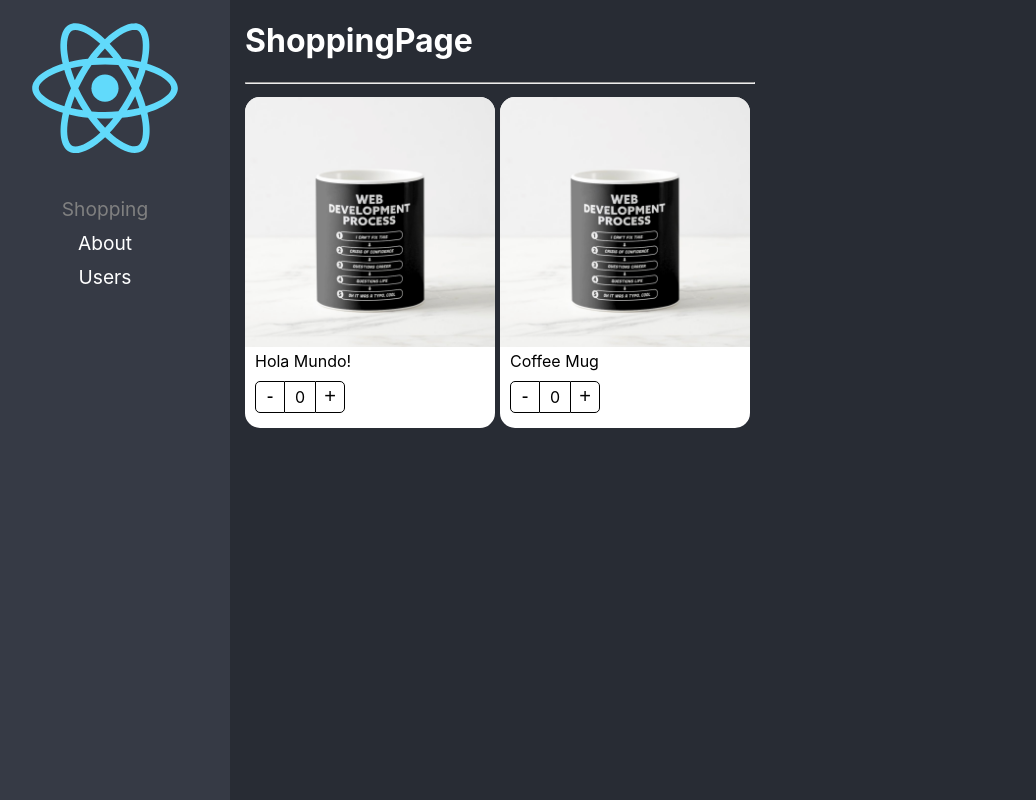
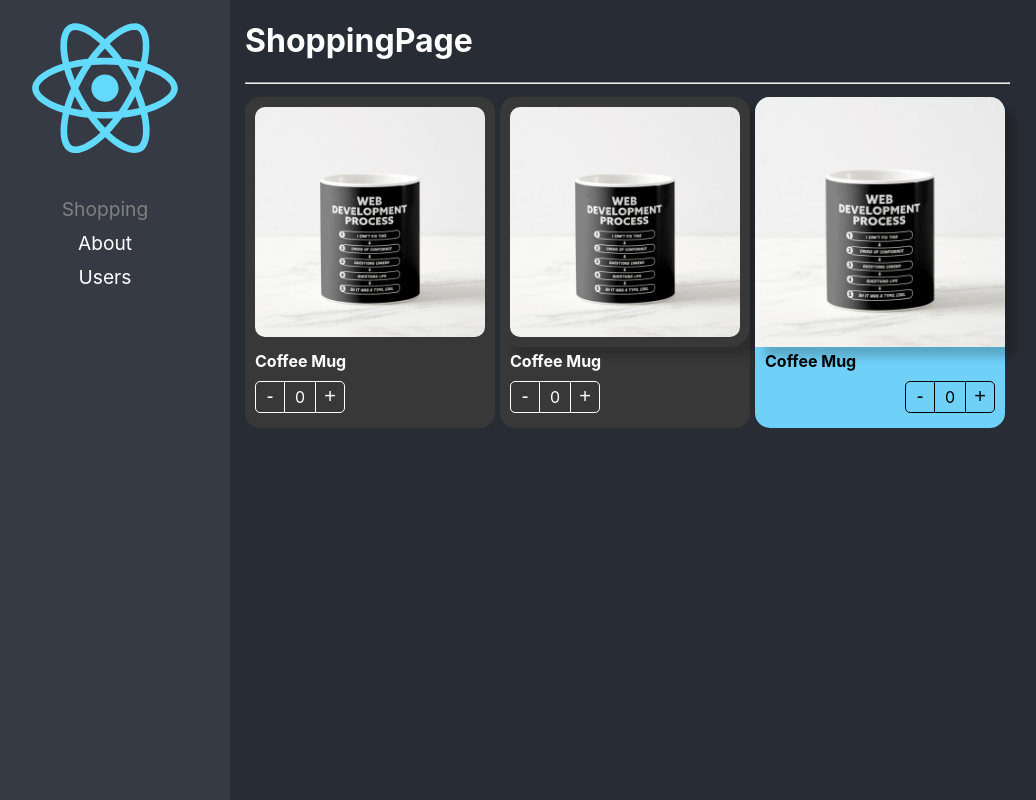
Before and after one commit to ehfloresGT/react-adv, a React (Create React App) app: page /home in a window 1280 px wide. Shown: the whole page, without its empty margins (20-1056 px from the left). Built offline with nearby package versions, Linux system fonts and the light colour scheme.

Commit message:
Commit finally extensible styles

```diff
--- a/src/02-component-patterns/components/ProductButtons.tsx
+++ b/src/02-component-patterns/components/ProductButtons.tsx
@@ -3,12 +3,20 @@
 
 import styles from '../styles/styles.module.css';
 
-export const ProductButtons = () => {
+export interface Props {
+  className?: string;
+  style?: React.CSSProperties;
+}
+
+export const ProductButtons = ({className, style}: Props) => {
 
   const { increaseBy, counter } = useContext(ProductContext);
 
   return (
-    <div className={styles.buttonsContainer}>
+    <div
+      className={`${styles.buttonsContainer} ${className}`}
+      style={style}
+    >
       <button
         type='button'
         className={styles.buttonMinus}
--- a/src/02-component-patterns/components/ProductCard.tsx
+++ b/src/02-component-patterns/components/ProductCard.tsx
@@ -1,14 +1,21 @@
 import { createContext } from 'react';
 
 import { useProduct } from '../hooks/useProduct';
-import { ProductContextProps, ProductCardProps } from '../interfaces/interfaces';
+import { ProductContextProps, Product } from '../interfaces/interfaces';
 
 import styles from '../styles/styles.module.css';
 
 export const ProductContext = createContext({} as ProductContextProps);
 const { Provider } = ProductContext;
 
-export const ProductCard = ({ children, product }: ProductCardProps) => {
+export interface Props {
+  product: Product;
+  children?: React.ReactElement | React.ReactElement[];
+  className?: string;
+  style?: React.CSSProperties;
+}
+
+export const ProductCard = ({ children, product, className, style }: Props) => {
 
   const { counter, increaseBy } = useProduct();
 
@@ -18,7 +25,7 @@
       increaseBy,
       product
     }}>
-      <div className={styles.productCard}>
+      <div className={`${styles.productCard} ${className}`} style={style}>
         { children }
       </div>
     </Provider>
--- a/src/02-component-patterns/components/ProductImage.tsx
+++ b/src/02-component-patterns/components/ProductImage.tsx
@@ -4,7 +4,13 @@
 import styles from '../styles/styles.module.css';
 import noImage from '../assets/no-image.jpg';
 
-export const ProductImage = ({img = ''}) => {
+export interface Props {
+  img?: string;
+  className?: string;
+  style?: React.CSSProperties;
+}
+
+export const ProductImage = ({img, className, style}: Props) => {
 
   const { product } = useContext(ProductContext);
 
@@ -19,6 +25,6 @@
   }
 
   return (
-    <img className={styles.productImg} src={ imgToShow } alt="Product" />
+    <img className={`${styles.productImg} ${className}`} style={style} src={ imgToShow } alt="Product" />
   );
 }
--- a/src/02-component-patterns/components/ProductTitle.tsx
+++ b/src/02-component-patterns/components/ProductTitle.tsx
@@ -3,12 +3,18 @@
 
 import styles from '../styles/styles.module.css';
 
-export const ProductTitle = ({title}: {title?: string}) => {
+export interface Props {
+  className?: string;
+  title?: string;
+  style?: React.CSSProperties;
+}
+
+export const ProductTitle = ({title, className, style}: Props) => {
 
   const { product } = useContext(ProductContext);
 
   return (
-    <span className={styles.productDescription}>
+    <span className={`${styles.productDescription} ${className}`} style={style}>
       { title ? title : product.title }
     </span>
   );
--- a/src/02-component-patterns/pages/ShoppingPage.tsx
+++ b/src/02-component-patterns/pages/ShoppingPage.tsx
@@ -1,4 +1,5 @@
 import { ProductButtons, ProductCard, ProductImage, ProductTitle } from '../components';
+import '../styles/custom-styles.css';
 
 const product = {
   id: '1',
@@ -17,18 +18,33 @@
         flexWrap: 'wrap'
       }}>
 
-        <ProductCard product={product}>
-          <ProductCard.Image />
-          <ProductCard.Title title={'Hola Mundo!'} />
-          <ProductCard.Buttons />
+        <ProductCard
+          product={product}
+          className="bg-dark text-white"
+        >
+          <ProductCard.Image className='custom-image' />
+          <ProductCard.Title className='text-bold' />
+          <ProductCard.Buttons className='custom-buttons' />
         </ProductCard>
 
-        <ProductCard product={product}>
-          <ProductImage />
-          <ProductTitle />
-          <ProductButtons />
+        <ProductCard
+          product={product}
+          className="bg-dark text-white"
+        >
+          <ProductImage className='custom-image' style={{boxShadow: '10px 10px 10px rgba(0,0,0,0.2)'}} />
+          <ProductTitle className='text-bold' />
+          <ProductButtons className='custom-buttons' />
         </ProductCard>
 
+
+        <ProductCard
+          product={product}
+          style={{ backgroundColor: "#70D1F8" }}
+        >
+          <ProductImage style={{boxShadow: '10px 10px 10px rgba(0,0,0,0.2)'}} />
+          <ProductTitle style={{fontWeight: 'bold'}} />
+          <ProductButtons style={{display: 'flex', justifyContent: 'end'}} />
+        </ProductCard>
       </div>
     </div>
   )
--- /dev/null
+++ b/src/02-component-patterns/styles/custom-styles.css
@@ -0,0 +1,22 @@
+.bg-dark {
+  background-color: rgb(56, 56, 56);
+}
+
+.text-white {
+  color: white;
+}
+
+.text-bold {
+  font-weight: bold;
+}
+
+.custom-image {
+  padding: 10px;
+  border-radius: 20px;
+  width: calc(100% - 20px);
+}
+
+.custom-buttons button, .custom-buttons div {
+  color: white;
+  border-color: white;
+}
```
Also changed, not shown: src/02-component-patterns/interfaces/interfaces.ts (+7 -9 lines).
